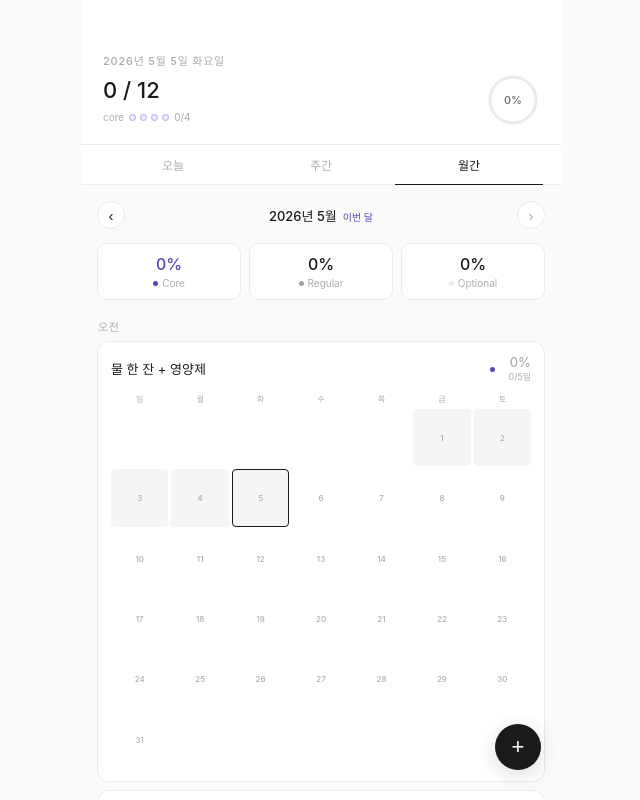
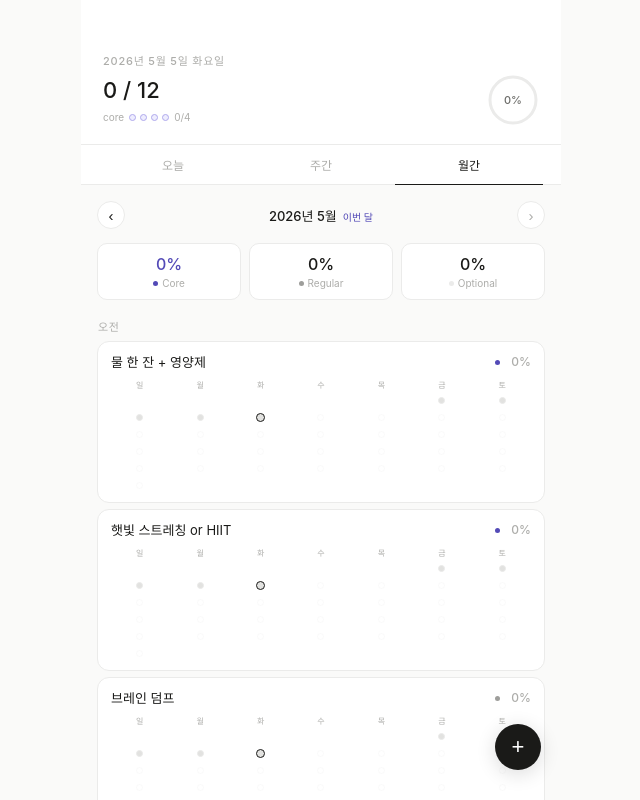
Before and after one commit to hchoi428-hue/habit-tracker, a React (Vite) app: page / in a window 1280 px wide. Both pictures are taken after a click on the button "월간". Shown: the top 800 px of the page, without its empty margins (319-959 px from the left). Built offline with nearby package versions, Linux system fonts and the light colour scheme.

Commit message:
dot heatmap monthly

```diff
--- a/src/App.jsx
+++ b/src/App.jsx
@@ -36,13 +36,23 @@ const PRIORITY = {
 const PRIO_ORDER = ["core","regular","optional"];
 
 const BLOCKS = [
-  { key:"오전", desc:"뇌 예열 · 집중" },
-  { key:"오후", desc:"에너지 방어 · 잔무" },
-  { key:"밤",   desc:"해제 · 수면 준비" },
+  { key:"오전",   desc:"뇌 예열 · 집중" },
+  { key:"오후",   desc:"에너지 방어 · 잔무" },
+  { key:"밤",     desc:"해제 · 수면 준비" },
+  { key:"언제든", desc:"시간 상관 없이" },
+];
+
+const DURATIONS = [
+  { value:0,  label:"없음" },
+  { value:5,  label:"5분" },
+  { value:10, label:"10분" },
+  { value:15, label:"15분" },
+  { value:30, label:"30분" },
+  { value:60, label:"1시간" },
 ];
 
 const DEFAULT_HABITS = [
-  {id:101, name:"물 한 잔 + 영양제",         emoji:"💊", priority:"core",    block:"오전"},
+  {id:101, name:"물 한 잔 + 영양제",         emoji:"💊", priority:"core",    block:"오전",   duration:0},
   {id:102, name:"햇빛 스트레칭 or HIIT",      emoji:"🏃", priority:"core",    block:"오전"},
   {id:103, name:"브레인 덤프",               emoji:"📓", priority:"regular", block:"오전"},
   {id:104, name:"메인 작업 뽀모도로 1세트",   emoji:"🎯", priority:"core",    block:"오전"},
@@ -177,11 +187,16 @@ function HabitRow({habit,checked,skipped,onCheck,streak,canSkip,skippedThisWeek,
             display:"block",
             textDecoration:checked?"line-through":"none",
           }}>{habit.name}</span>
-          {streak>1&&!checked&&!skipped&&(
-            <span style={{fontSize:10,color:PALETTE.streakColor,display:"block",marginTop:1}}>
-              {streak}일 연속
-            </span>
-          )}
+          <div style={{display:"flex",alignItems:"center",gap:6,marginTop:streak>1&&!checked&&!skipped?2:0}}>
+            {streak>1&&!checked&&!skipped&&(
+              <span style={{fontSize:10,color:PALETTE.streakColor}}>{streak}일 연속</span>
+            )}
+            {habit.duration>0&&(
+              <span style={{fontSize:10,color:PALETTE.textThird}}>
+                {habit.duration>=60?"1시간":habit.duration+"분"}
+              </span>
+            )}
+          </div>
         </div>
 
         {/* Skip badge */}
@@ -231,8 +246,8 @@ function HabitModal({onSave,onClose,initial}) {
   const [name,setName]         = useState(initial?.name||"");
   const [priority,setPriority] = useState(initial?.priority||"regular");
   const [block,setBlock]       = useState(initial?.block||"오전");
+  const [duration,setDuration] = useState(initial?.duration||0);
 
-  // 전체화면으로 렌더링 — iOS에서 키보드가 올라와도 레이아웃 고정
   return(
     <div style={{
       position:"fixed", inset:0, zIndex:1000,
@@ -255,7 +270,7 @@ function HabitModal({onSave,onClose,initial}) {
         <span style={{fontSize:15, fontWeight:500, color:PALETTE.textPrimary}}>
           {initial&&initial.name?"습관 수정":"새 습관"}
         </span>
-        <button onClick={()=>{if(name.trim()){onSave({name:name.trim(),priority,block});onClose();}}}
+        <button onClick={()=>{if(name.trim()){onSave({name:name.trim(),priority,block,duration});onClose();}}}
           disabled={!name.trim()} style={{
             fontSize:14, fontWeight:600,
             color:name.trim()?PALETTE.coreFill:PALETTE.textThird,
@@ -300,18 +315,37 @@ function HabitModal({onSave,onClose,initial}) {
         </div>
 
         <FieldLabel>시간대</FieldLabel>
-        <div style={{display:"flex",gap:8}}>
+        <div style={{display:"grid",gridTemplateColumns:"1fr 1fr",gap:8,marginBottom:28}}>
           {BLOCKS.map(b=>{
             const a=block===b.key;
             return(
               <button key={b.key} onClick={()=>setBlock(b.key)} style={{
-                flex:1, padding:"12px 4px",
+                padding:"11px 8px",
                 border:`1px solid ${a?PALETTE.textPrimary:PALETTE.border}`,
                 borderRadius:12,
                 background:a?PALETTE.textPrimary:PALETTE.surface,
-                cursor:"pointer", fontSize:13, fontWeight:500,
+                cursor:"pointer", textAlign:"left", transition:"all .15s",
+              }}>
+                <div style={{fontSize:13,fontWeight:500,color:a?"#fff":PALETTE.textPrimary}}>{b.key}</div>
+                <div style={{fontSize:11,color:a?"rgba(255,255,255,.6)":PALETTE.textThird,marginTop:2}}>{b.desc}</div>
+              </button>
+            );
+          })}
+        </div>
+
+        <FieldLabel>소요 시간</FieldLabel>
+        <div style={{display:"flex",gap:7,flexWrap:"wrap",paddingBottom:40}}>
+          {DURATIONS.map(d=>{
+            const a=duration===d.value;
+            return(
+              <button key={d.value} onClick={()=>setDuration(d.value)} style={{
+                padding:"7px 14px",
+                border:`1px solid ${a?PALETTE.textPrimary:PALETTE.border}`,
+                borderRadius:20,
+                background:a?PALETTE.textPrimary:PALETTE.surface,
+                cursor:"pointer", fontSize:13,
                 color:a?"#fff":PALETTE.textSecond, transition:"all .15s",
-              }}>{b.key}</button>
+              }}>{d.label}</button>
             );
           })}
         </div>
@@ -407,11 +441,15 @@ function FieldLabel({children}) {
   return <div style={{fontSize:11,fontWeight:500,color:PALETTE.textThird,marginBottom:6,letterSpacing:".06em"}}>{children}</div>;
 }
 
-// ─── Drag list ────────────────────────────────────────────
+// ─── Drag list (touch + mouse) ───────────────────────────
 function DragList({items,onReorder,renderItem}) {
-  const [dragging,setDragging]=useState(null);
-  const [over,setOver]=useState(null);
-  const [ord,setOrd]=useState(()=>items.map(i=>i.id));
+  const [ord,setOrd]         = useState(()=>items.map(i=>i.id));
+  const [dragging,setDragging] = useState(null); // id being dragged
+  const [over,setOver]       = useState(null);
+  const touchDragId          = useRef(null);
+  const touchY               = useRef(0);
+  const longPressTimer       = useRef(null);
+  const isDragging           = useRef(false);
 
   useEffect(()=>{
     setOrd(prev=>{
@@ -420,22 +458,60 @@ function DragList({items,onReorder,renderItem}) {
     });
   },[items.map(i=>i.id).join(",")]);
 
+  const reorder = (fromId, toId) => {
+    if(fromId===toId) return;
+    setOrd(prev=>{
+      const n=[...prev],fi=n.indexOf(fromId),ti=n.indexOf(toId);
+      n.splice(fi,1);n.splice(ti,0,fromId);
+      onReorder(n); return n;
+    });
+  };
+
+  // touch handlers
+  const onTouchStart = (e, id) => {
+    touchY.current = e.touches[0].clientY;
+    isDragging.current = false;
+    longPressTimer.current = setTimeout(()=>{
+      isDragging.current = true;
+      touchDragId.current = id;
+      setDragging(id);
+    }, 350);
+  };
+  const onTouchMove = (e) => {
+    if(!isDragging.current) { clearTimeout(longPressTimer.current); return; }
+    e.preventDefault();
+    const y = e.touches[0].clientY;
+    const el = document.elementFromPoint(e.touches[0].clientX, y);
+    const row = el?.closest("[data-dragid]");
+    if(row) { const tid = row.dataset.dragid; if(tid !== touchDragId.current) setOver(tid); }
+  };
+  const onTouchEnd = () => {
+    clearTimeout(longPressTimer.current);
+    if(isDragging.current && touchDragId.current && over) {
+      reorder(touchDragId.current, over);
+    }
+    touchDragId.current=null; isDragging.current=false;
+    setDragging(null); setOver(null);
+  };
+
   const sorted=ord.map(id=>items.find(i=>i.id===id)).filter(Boolean);
   return sorted.map(item=>(
-    <div key={item.id} draggable
+    <div key={item.id}
+      data-dragid={item.id}
+      draggable
       onDragStart={()=>setDragging(item.id)}
       onDragOver={e=>{e.preventDefault();setOver(item.id);}}
-      onDrop={e=>{
-        e.preventDefault();
-        if(dragging===item.id){setDragging(null);setOver(null);return;}
-        const n=[...ord],fi=n.indexOf(dragging),ti=n.indexOf(item.id);
-        n.splice(fi,1);n.splice(ti,0,dragging);
-        setOrd(n);onReorder(n);setDragging(null);setOver(null);
-      }}
+      onDrop={e=>{e.preventDefault();reorder(dragging,item.id);setDragging(null);setOver(null);}}
       onDragEnd={()=>{setDragging(null);setOver(null);}}
-      style={{opacity:dragging===item.id?.35:1,
+      onTouchStart={e=>onTouchStart(e,item.id)}
+      onTouchMove={onTouchMove}
+      onTouchEnd={onTouchEnd}
+      style={{
+        opacity:dragging===item.id?.35:1,
         outline:over===item.id&&dragging!==item.id?`1.5px dashed ${PALETTE.coreBorder}`:"none",
-        borderRadius:12,transition:"opacity .15s"}}>
+        borderRadius:12, transition:"opacity .15s",
+        touchAction: dragging===item.id?"none":"auto",
+      }}>
       {renderItem(item)}
     </div>
   ));
@@ -785,38 +861,41 @@ export default function App() {
                   {group.map(h=>{
                     const rate=rangeRate(h.id,monthDays);
                     const first=new Date(monthAnchor.getFullYear(),monthAnchor.getMonth(),1).getDay();
-                    const pastCount=monthDays.filter(d=>d<=today&&(isChecked(h.id,getDayKey(d))||isSkipped(h.id,getDayKey(d)))).length;
-                    const totalPast=monthDays.filter(d=>d<=today).length;
                     return(
-                      <div key={h.id} style={{background:PALETTE.surface,borderRadius:12,padding:"12px 13px",
-                        marginBottom:8,border:`1px solid ${PALETTE.border}`}}>
-                        <div style={{display:"flex",alignItems:"center",gap:7,marginBottom:10}}>
-
-                          <span style={{fontWeight:400,flex:1,fontSize:13}}>{h.name}</span>
+                      <div key={h.id} style={{background:PALETTE.surface,borderRadius:12,padding:"10px 13px",
+                        marginBottom:6,border:`1px solid ${PALETTE.border}`}}>
+                        {/* 헤더 */}
+                        <div style={{display:"flex",alignItems:"center",gap:7,marginBottom:8}}>
+                          <span style={{fontWeight:400,flex:1,fontSize:13,color:PALETTE.textPrimary}}>{h.name}</span>
                           <PrioDot priority={h.priority}/>
-                          <div style={{textAlign:"right",marginLeft:6}}>
-                            <div style={{fontSize:13,fontWeight:500,color:rate>0?PALETTE.coreFill:PALETTE.textThird}}>
-                              {Math.round(rate*100)}%
-                            </div>
-                            <div style={{fontSize:9,color:PALETTE.textThird}}>{pastCount}/{totalPast}일</div>
-                          </div>
+                          <span style={{fontSize:12,fontWeight:500,color:rate>0?PALETTE.coreFill:PALETTE.textThird,marginLeft:4}}>
+                            {Math.round(rate*100)}%
+                          </span>
                         </div>
+                        {/* 요일 레이블 */}
+                        <div style={{display:"grid",gridTemplateColumns:"repeat(7,1fr)",gap:3,marginBottom:3}}>
+                          {DAYS_KR.map(d=>(
+                            <div key={d} style={{textAlign:"center",fontSize:8,color:PALETTE.textThird,fontWeight:500}}>{d}</div>
+                          ))}
+                        </div>
+                        {/* 점 히트맵 */}
                         <div style={{display:"grid",gridTemplateColumns:"repeat(7,1fr)",gap:3}}>
-                          {DAYS_KR.map(d=><div key={d} style={{textAlign:"center",fontSize:8,color:PALETTE.textThird,paddingBottom:2,fontWeight:500}}>{d}</div>)}
                           {Array.from({length:first}).map((_,i)=><div key={`e${i}`}/>)}
                           {monthDays.map((d,i)=>{
                             const dk=getDayKey(d),done=isChecked(h.id,dk),skip=isSkipped(h.id,dk);
                             const isPast=d<=today,isT=dk===todayKey;
                             return(
                               <div key={i} onClick={()=>{if(isPast)toggleLog(h.id,dk);}}
-                                style={{aspectRatio:"1",borderRadius:4,
-                                  background:skip?PALETTE.skipBg:done?PALETTE.coreFill:isPast?PALETTE.doneBg:"transparent",
-                                  border:isT?`1px solid ${PALETTE.textPrimary}`:"none",
-                                  display:"flex",alignItems:"center",justifyContent:"center",
-                                  fontSize:8,fontWeight:500,
-                                  color:skip?PALETTE.skipFill:done?"#fff":PALETTE.textThird,
-                                  cursor:isPast?"pointer":"default",transition:"background .12s"}}>
-                                {d.getDate()}
+                                style={{display:"flex",alignItems:"center",justifyContent:"center",
+                                  height:14,cursor:isPast?"pointer":"default"}}>
+                                <div style={{
+                                  width:isT?9:7, height:isT?9:7,
+                                  borderRadius:"50%",
+                                  background:skip?PALETTE.skipFill:done?PALETTE.coreFill:isPast?PALETTE.doneBorder:"transparent",
+                                  border:isT?`1.5px solid ${PALETTE.textPrimary}`:done||skip?"none":`0.5px solid ${PALETTE.border}`,
+                                  transition:"background .12s",
+                                  opacity:isPast?1:.25,
+                                }}/>
                               </div>
                             );
                           })}
```
Also changed, not shown: 1 other file (tests, documents, lock files or other folders).
